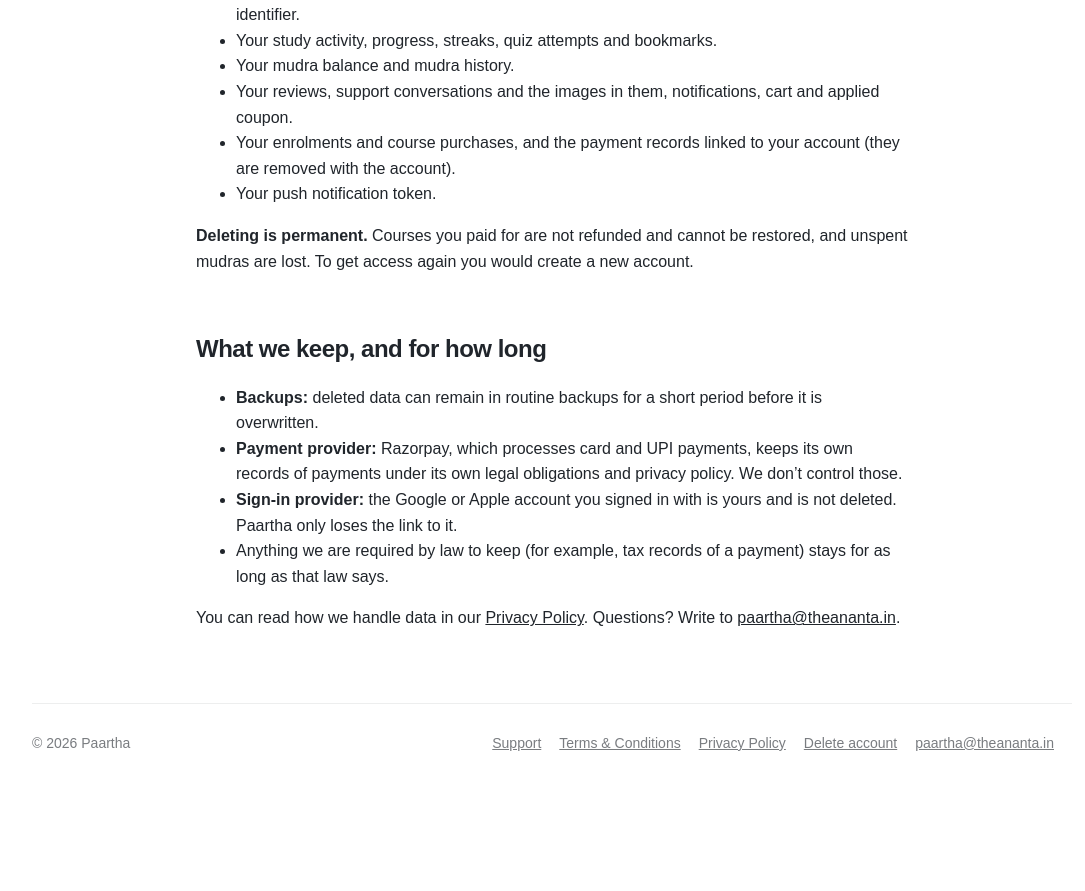
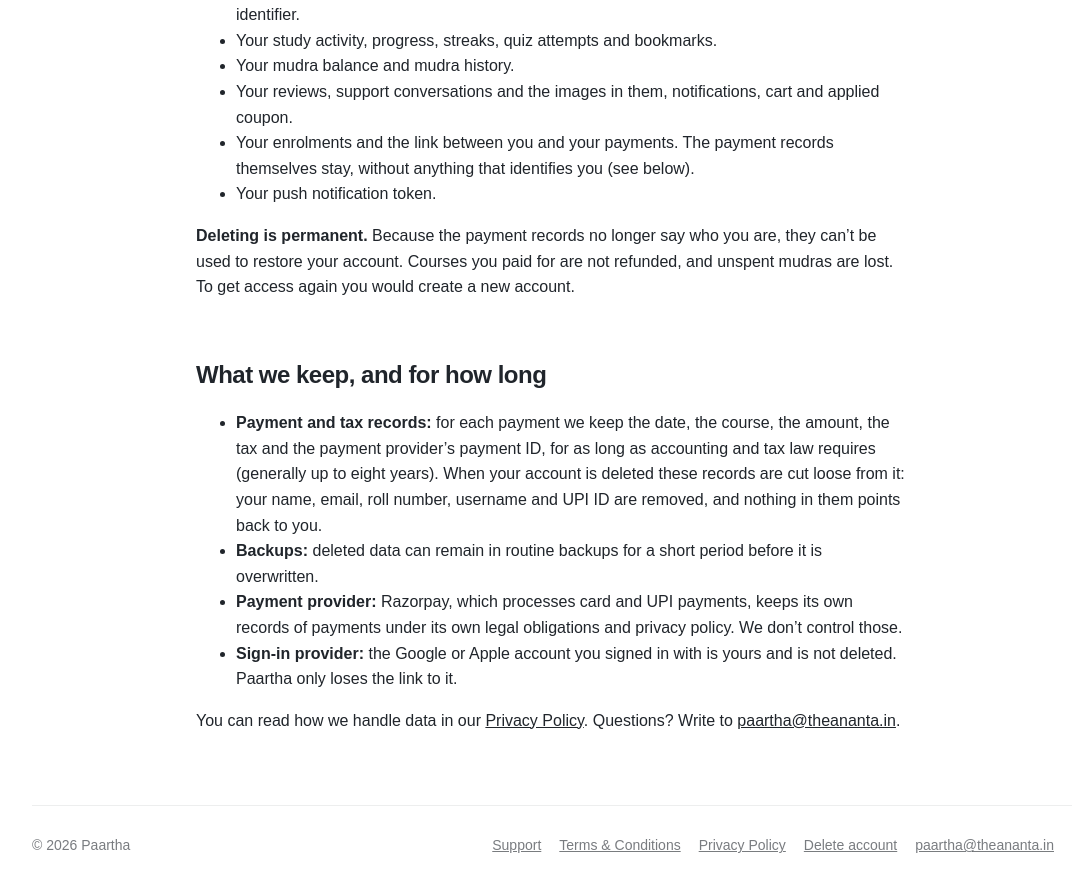
Before and after one commit to TheAnanta/paartha-website, a Next.js app: page /delete-account in a window 1280 px wide. Shown: the part 989-1880 px from the top of the page, without its empty margins (88-1173 px from the left). Before the commit the page ends 1791 px from the top, so only its background shows below. Built offline with nearby package versions, Linux system fonts and the light colour scheme; no server answers; a web font is replaced by a local one.

Commit message:
Delete page: payment records stay without personal details

```diff
--- a/app/delete-account/page.tsx
+++ b/app/delete-account/page.tsx
@@ -40,17 +40,17 @@ export default function DeleteAccount() {
           <li>Your study activity, progress, streaks, quiz attempts and bookmarks.</li>
           <li>Your mudra balance and mudra history.</li>
           <li>Your reviews, support conversations and the images in them, notifications, cart and applied coupon.</li>
-          <li>Your enrolments and course purchases, and the payment records linked to your account (they are removed with the account).</li>
+          <li>Your enrolments and the link between you and your payments. The payment records themselves stay, without anything that identifies you (see below).</li>
           <li>Your push notification token.</li>
         </ul>
-        <p><strong>Deleting is permanent.</strong> Courses you paid for are not refunded and cannot be restored, and unspent mudras are lost. To get access again you would create a new account.</p>
+        <p><strong>Deleting is permanent.</strong> Because the payment records no longer say who you are, they can&rsquo;t be used to restore your account. Courses you paid for are not refunded, and unspent mudras are lost. To get access again you would create a new account.</p>
 
         <h2 className="section" style={{ fontSize: 24 }}>What we keep, and for how long</h2>
         <ul>
+          <li><strong>Payment and tax records:</strong> for each payment we keep the date, the course, the amount, the tax and the payment provider&rsquo;s payment ID, for as long as accounting and tax law requires (generally up to eight years). When your account is deleted these records are cut loose from it: your name, email, roll number, username and UPI ID are removed, and nothing in them points back to you.</li>
           <li><strong>Backups:</strong> deleted data can remain in routine backups for a short period before it is overwritten.</li>
           <li><strong>Payment provider:</strong> Razorpay, which processes card and UPI payments, keeps its own records of payments under its own legal obligations and privacy policy. We don&rsquo;t control those.</li>
           <li><strong>Sign-in provider:</strong> the Google or Apple account you signed in with is yours and is not deleted. Paartha only loses the link to it.</li>
-          <li>Anything we are required by law to keep (for example, tax records of a payment) stays for as long as that law says.</li>
         </ul>
         <p>You can read how we handle data in our <a href="/privacy">Privacy Policy</a>. Questions? Write to <a href={`mailto:${SUPPORT_EMAIL}`}>{SUPPORT_EMAIL}</a>.</p>
       </main>
```
Also changed, not shown: 1 other file (tests, documents, lock files or other folders).
